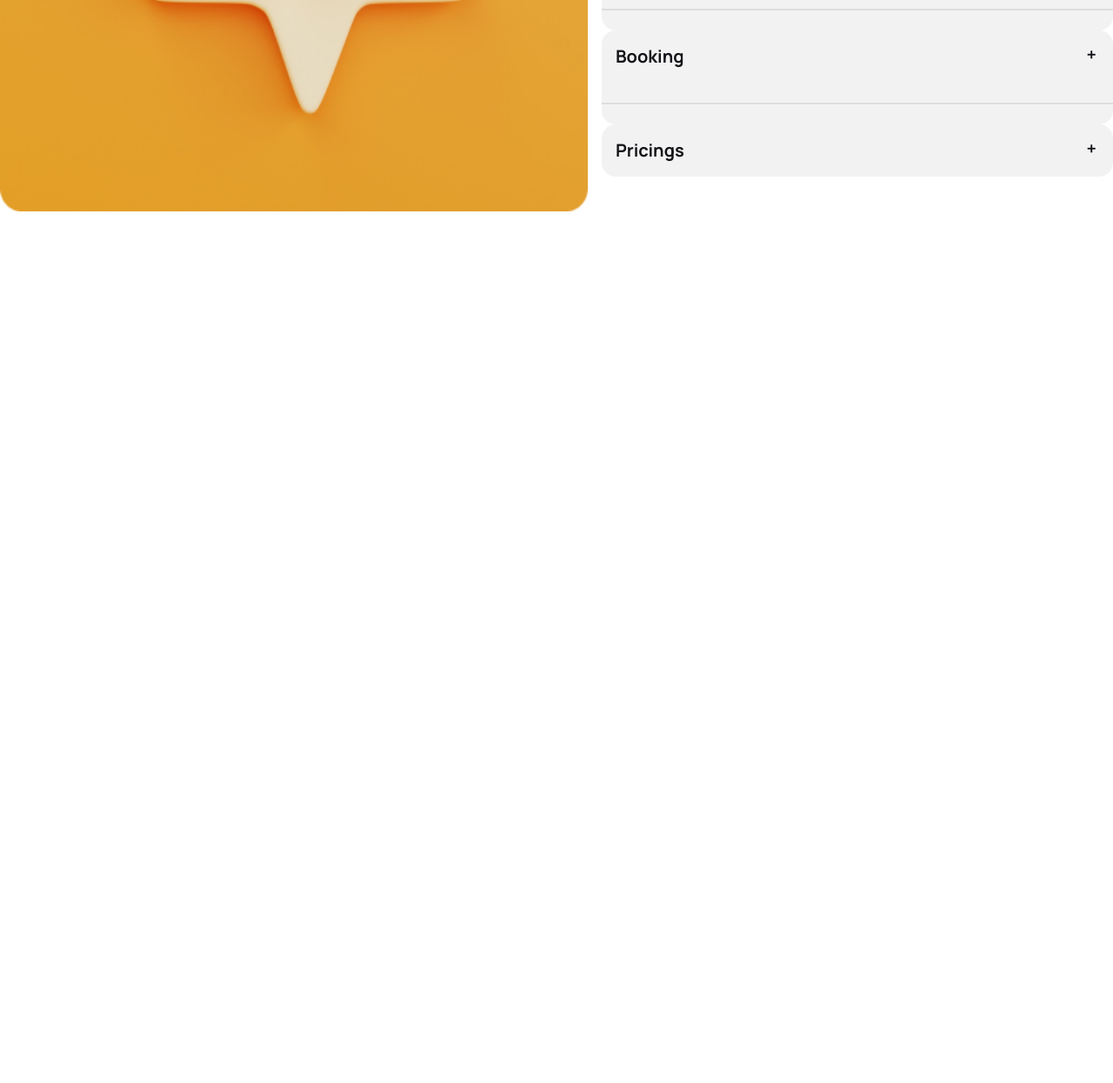
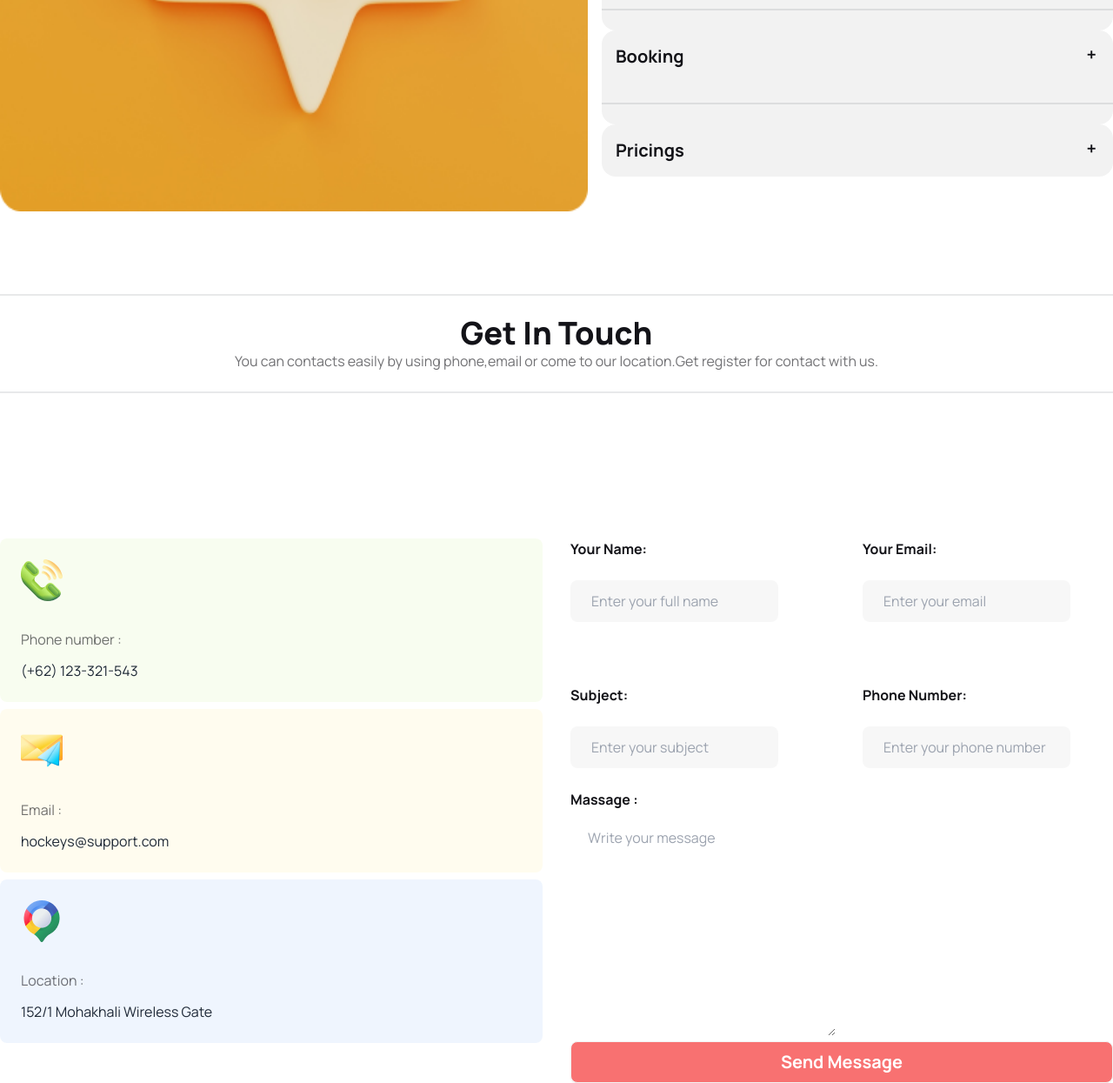
Before and after one commit to reduanhaiderrifat/Assainment-3, a plain HTML site: page index.html in a window 1280 px wide. Shown: the part 3920-5165 px from the top of the page at 87% size. Before the commit the page ends 4235 px from the top, so only its background shows below. Drawn offline with nearby package versions, Linux system fonts and the light colour scheme.

Commit message:
make form file

```diff
--- a/index.html
+++ b/index.html
@@ -32,7 +32,7 @@
 </style>
 
 </head>
-<body class="container mx-auto font-manrope">
+<body class="container mx-auto font-manrope px-3 lg:px-0">
     <header>
       <nav>
         <div class="navbar bg-base-100">
@@ -458,6 +458,64 @@
           </div>
         </div>
       </section>
+      <section>
+        <div class="divider"></div>
+        <div class="text-center items-center ">
+          <h2 class="text-[#131318] text-4xl font-extrabold">Get In Touch</h2>
+          <p class="text-[#13131899]">You can contacts easily by using phone,email or come to our location.Get register for contact with us.</p>
+        </div>
+        <div class="divider"></div>
+        <div class="pt-36 grid grid-cols-1 lg:grid-cols-2 gap-8">
+             <div class="space-y-2">
+               <div class="bg-[#BCED6D1A] py-6 rounded-lg pl-6 ">
+                <img class="pb-8 " src="Images/Group 1171275317.png" alt="">
+                <h4 class="text-[#13131899] pb-3 ">Phone number :</h4>
+                <a class="items-center" href="#">(+62) 123-321-543</a>
+               </div>
+               <div class="bg-[#FDDD5F1A] py-6 rounded-lg pl-6 ">
+                <img class="pb-8 " src="Images/Group 1171275318.png" alt="">
+                <h4 class="text-[#13131899] pb-3 ">Email :</h4>
+                <a class="items-center" href="#">hockeys@support.com</a>
+               </div>
+               <div class="bg-[#629CF31A] py-6 rounded-lg pl-6 ">
+                <img class="pb-8 " src="Images/Group 1171275321.png" alt="">
+                <h4 class="text-[#13131899] pb-3 ">Location :</h4>
+                <a class="items-center" href="#">152/1 Mohakhali Wireless Gate</a>
+               </div>
+             </div>
+             <div class=" ">
+                   <form action="">
+                    <div class="grid grid-cols-1  lg:grid-cols-2 gap-12">
+
+                      <label  for="name"><span style="color: #131318; font-weight: 700; ;">Your Name:</span> <br>
+                        <input class="bg-[#13131808] rounded-lg my-6  py-3 px-6" type="text" name="" id="name" placeholder="Enter your full name">
+                      </label>
+                      <label   for="email"><span style="color: #131318; font-weight: 700; ;">Your Email:</span> <br>
+                        <input class="bg-[#13131808] rounded-lg my-6 py-3 px-6" type="email" name="" id="email" placeholder="Enter your email">
+                      </label>
+
+
+
+                        <label   for="subject"><span style="color: #131318; font-weight: 700; ;">Subject:</span> <br>
+                          <input class="bg-[#13131808] rounded-lg my-6   py-3 px-6" type="text" name="" id="subject" placeholder="Enter your subject">
+                        </label>
+                        <label  for="number"><span style="color: #131318; font-weight: 700; ;">Phone Number:</span> <br>
+                          <input class="bg-[#13131808] rounded-lg my-6   py-3 px-6" type="text" name="" id="number" placeholder="Enter your phone number">
+                        </label>
+
+
+                    </div>
+
+                      <div class="">
+                        <h2 class="text-[#131318] font-bold ">Massage :</h2>
+                      <textarea class="pl-5 pt-5 bg-[#13131808s] rounded-lg" name="" id="" cols="30" rows="10" placeholder="Write your message"></textarea>
+                    </div>
+
+                   <button class="btn bg-red-400 w-full text-white text-[20px] font-bold">Send Message</button>
+                   </form>
+             </div>
+        </div>
+      </section>
     </main>
 </body>
 </html>
```
